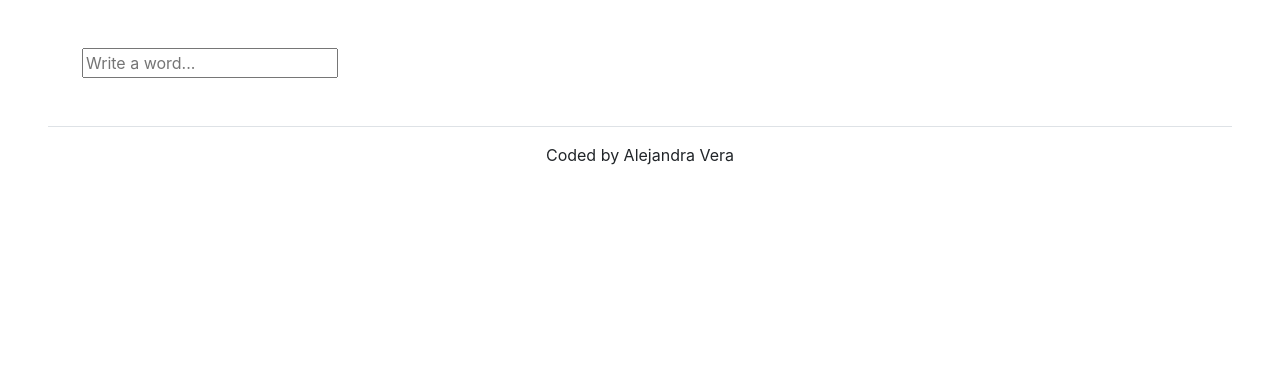
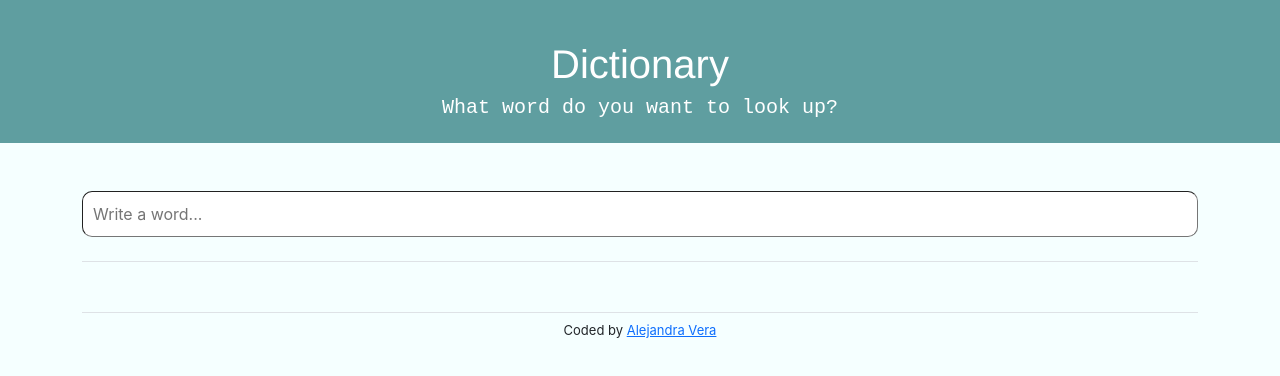
Before and after one commit to AlejandraVe/react-dictionary, a React (Create React App) app: page / in a window 1280 px wide. Shown: the top 376 px of the page. Built offline with nearby package versions, Linux system fonts and the light colour scheme; no server answers.

Commit message:
Added styling and CSS to most of the components

```diff
--- a/src/App.css
+++ b/src/App.css
@@ -1,19 +1,107 @@
+body {
+  background-color: rgb(245, 255, 255);
+}
+
+.Header {
+  background-color: cadetblue;
+  padding: 40px 40px 15px 40px;
+  color: white;
+}
+
+form {
+  text-align: center;
+}
+
+.Form {
+  width: 100%;
+  padding: 10px 10px 10px 10px;
+  border-radius: 10px;
+  border-width: 1px;
+}
+
+.Title {
+  font-family: "Franklin Gothic Medium", "Arial Narrow", Arial, sans-serif;
+  font-size: 40px;
+}
+
+.Subtitle {
+  font-family: "Courier New", Courier, monospace;
+}
+
 .Keyword {
-  font-family: "Courier New", Courier, monospace;
-  font-weight: 900;
-  font-size: 35px;
+  font-family: "Open Sans", "Helvetica Neue", sans-serif;
+  font-weight: 600;
+  font-size: 48px;
+  text-transform: capitalize;
+  color: cadetblue;
+}
+
+.abril-fatface-regular {
+  font-family: "Abril Fatface", serif;
+  font-weight: 400;
+  font-style: normal;
+}
+
+.Phonetics {
+  padding: 2px;
+  text-decoration: none;
+  color: black;
+  font-family: "Open Sans", "Helvetica Neue", sans-serif;
+  font-size: 24px;
+  opacity: 40%;
+  margin-left: 10px;
+}
+
+.Phonetics a {
+  text-decoration: none;
+}
+
+.text-phonetic {
+  padding: 10px;
 }
 
 .Meaning {
-  font-family: "Courier New", Courier, monospace;
+  border: 2px rgb(109, 109, 109);
+  margin: 20px 0px;
+  border-radius: 10px;
+  box-shadow: 0px 5px 10px rgba(0 0 0 / 20%);
+  background-color: white;
+  padding: 0px 10px 20px 10px;
 }
 
 .PartOfSpeech {
   font-weight: 700;
-  font-size: 25px;
-  font-style: italic;
+  font-size: 32px;
+  color: cadetblue;
+  margin-left: 5px;
+}
+
+.Definition {
+  font-family: "Open Sans", "Helvetica Neue", sans-serif;
+  margin: 10px 0px;
+  padding: 0px 0px 0px 15px;
+  list-style-type: none;
 }
 
 .Examples {
-  margin-left: 50px;
+  margin-left: 30px;
 }
+
+.Synonyms {
+  font-weight: 700;
+  font-size: 20px;
+  color: cadetblue;
+  margin-left: 5px;
+}
+
+.Synonyms-list {
+  font-family: "Open Sans", "Helvetica Neue", sans-serif;
+  margin: 0px 10px;
+  padding: 0px 0px 0px 25px;
+  list-style-type: disc;
+}
+
+footer {
+  font-size: 13px;
+  margin-top: 50px;
+}
--- a/src/App.js
+++ b/src/App.js
@@ -4,12 +4,27 @@ import Dictionary from "./Dictionary";
 function App() {
   return (
     <div className="App">
+      <div className="Header">
+        <h1 className="Title text-center">Dictionary</h1>
+        <h5 className="Subtitle text-center">
+          What word do you want to look up?
+        </h5>
+      </div>
       <div className="container mt-5">
         <Dictionary />
+        <footer className="text-center border-top">
+          <p className="mt-2">
+            Coded by{" "}
+            <a
+              href="https://github.com/AlejandraVe"
+              target="_blank"
+              rel="noreferrer"
+            >
+              Alejandra Vera
+            </a>
+          </p>
+        </footer>
       </div>
-      <footer className="text-center m-5 border-top">
-        <p className="mt-3">Coded by Alejandra Vera</p>
-      </footer>
     </div>
   );
 }
--- a/src/Dictionary.js
+++ b/src/Dictionary.js
@@ -1,10 +1,12 @@
 import React, { useState } from "react";
 import axios from "axios";
 import Results from "./Results";
+import "./App.css";
 
 export default function Dictionary() {
-  let [searchedWord, setSearchedWord] = useState("");
+  let [searchedWord, setSearchedWord] = useState("dictionary");
   let [results, setResults] = useState(null);
+  let [loaded, setLoaded] = useState(false);
 
   function handleSearchedWord(event) {
     setSearchedWord(event.target.value);
@@ -14,17 +16,27 @@ export default function Dictionary() {
     setResults(response.data[0]);
   }
 
-  function search(event) {
-    event.preventDefault();
+  function search() {
     let apiUrl = `https://api.dictionaryapi.dev/api/v2/entries/en/${searchedWord}`;
-
     axios.get(apiUrl).then(handleResponse);
   }
 
+  function handleSubmit(event) {
+    event.preventDefault();
+    search();
+  }
+
+  function load() {
+    setLoaded(true);
+    search();
+  }
+
+  if (loaded) {
     return (
       <div className="Dictionary">
-      <form onSubmit={search}>
+        <form onSubmit={handleSubmit} className="pb-4 border-bottom">
           <input
+            className="Form"
             type="search"
             placeholder="Write a word..."
             onChange={handleSearchedWord}
@@ -33,4 +45,7 @@ export default function Dictionary() {
         <Results information={results} keyword={searchedWord} />
       </div>
     );
+  } else {
+    load();
   }
+}
--- a/src/Examples.js
+++ b/src/Examples.js
@@ -3,11 +3,11 @@ import React from "react";
 export default function Examples(props) {
   if (props.examples) {
     return (
-      <div>
+      <span>
         <p className="Examples">
           Example: <em>{props.examples}</em>
         </p>
-      </div>
+      </span>
     );
   } else {
     return null;
--- a/src/Meaning.js
+++ b/src/Meaning.js
@@ -4,24 +4,30 @@ import Examples from "./Examples";
 import Synonyms from "./Synonyms";
 
 export default function Meaning(props) {
+  if (props) {
     return (
       <div className="Meaning">
-      <p className="PartOfSpeech">{props.meaning.partOfSpeech}</p>
+        <p className="PartOfSpeech abril-fatface-regular">
+          {props.meaning.partOfSpeech}
+        </p>
         {props.meaning.definitions.map(function (definition, index) {
           return (
-          <div key={index}>
-            <p>
-              <strong>Definition: </strong>
+            <span key={index}>
+              <ul className="Definition">
+                <li>
                   {definition.definition}
-              <br />
                   <Examples examples={definition.example} />
-            </p>
+                </li>
+              </ul>
+            </span>
+          );
+        })}
+        <div>
+          <Synonyms synonyms={props.meaning.synonyms} />
+        </div>
       </div>
     );
-      })}
-      <p>
-        <Synonyms synonyms={props.meaning.synonyms} />
-      </p>
-    </div>
-  );
+  } else {
+    return null;
   }
+}
--- a/src/Phonetics.js
+++ b/src/Phonetics.js
@@ -1,12 +1,14 @@
 import React from "react";
 
 export default function Phonetics(props) {
-  if (props.phonetic) {
+  console.log(props.phonetic.audio);
+  if (props.phonetic.text) {
     return (
-      <p>
-        <a href={props.phonetic.audio} target="_blank">
-          {props.phonetic.text}
+      <p className="mb-0 Phonetics">
+        <a href={props.phonetic.audio} target="_blank" rel="noreferrer">
+          🔊
         </a>
+        <span className="text-phonetic">{props.phonetic.text}</span>
       </p>
     );
   } else {
--- a/src/Results.js
+++ b/src/Results.js
@@ -6,7 +6,10 @@ export default function Results(props) {
   if (props.information) {
     return (
       <div>
-        <h1 className="Keyword mt-4 mb-0">{props.information.word}</h1>
+        <div className="Meaning">
+          <h1 className="Keyword pt-3">
+            {props.information.word}
+          </h1>
           {props.information.phonetics.map(function (phonetic, index) {
             return (
               <div key={index}>
@@ -14,7 +17,7 @@ export default function Results(props) {
               </div>
             );
           })}
-        <Phonetics props={props.information.phonetic} />
+        </div>
         {props.information.meanings.map(function (meaning, index) {
           return (
             <div key={index}>
@@ -22,7 +25,6 @@ export default function Results(props) {
             </div>
           );
         })}
-        <p></p>
       </div>
     );
   } else {
--- a/src/Synonyms.js
+++ b/src/Synonyms.js
@@ -4,12 +4,12 @@ export default function Synonyms(props) {
   if (props.synonyms.length > 0) {
     return (
       <div>
-        <p>
-          <strong>Synonyms:</strong>
+        <p className="Synonyms abril-fatface-regular">
+          <strong>synonyms:</strong>
         </p>
         {props.synonyms.map(function (synonym, index) {
           return (
-            <ul>
+            <ul className="Synonyms-list">
               <li key={index}>{synonym}</li>
             </ul>
           );
--- a/src/index.js
+++ b/src/index.js
@@ -6,8 +6,10 @@ import reportWebVitals from './reportWebVitals';
 
 const root = ReactDOM.createRoot(document.getElementById('root'));
 root.render(
-  <React.StrictMode>
-    <App />
-  </React.StrictMode>
+  <div className="WholePage">
+    <React.StrictMode>
+      <App />
+    </React.StrictMode>
+  </div>
 );
 reportWebVitals();
```
Lines whose indentation alone changed are shown as unchanged.
